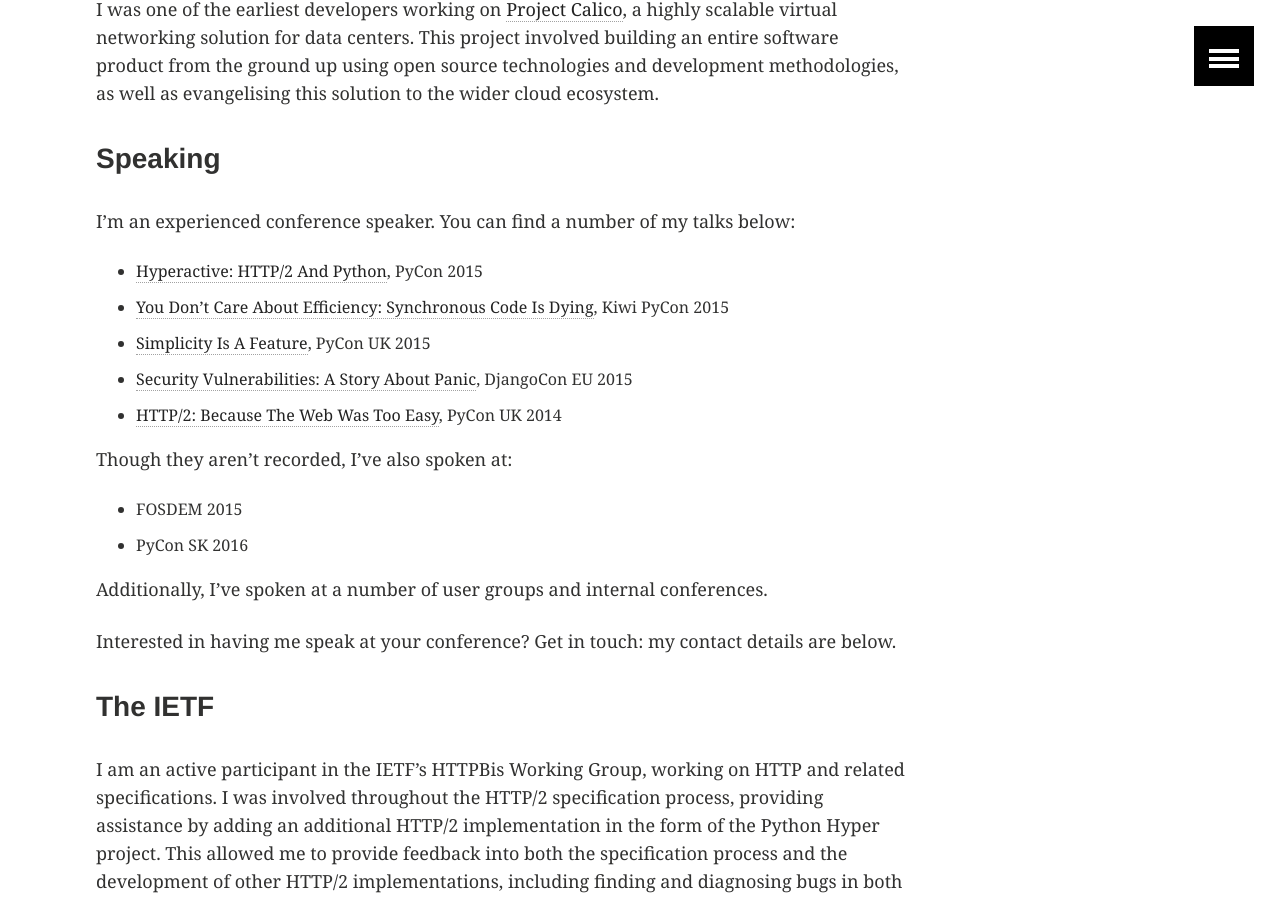
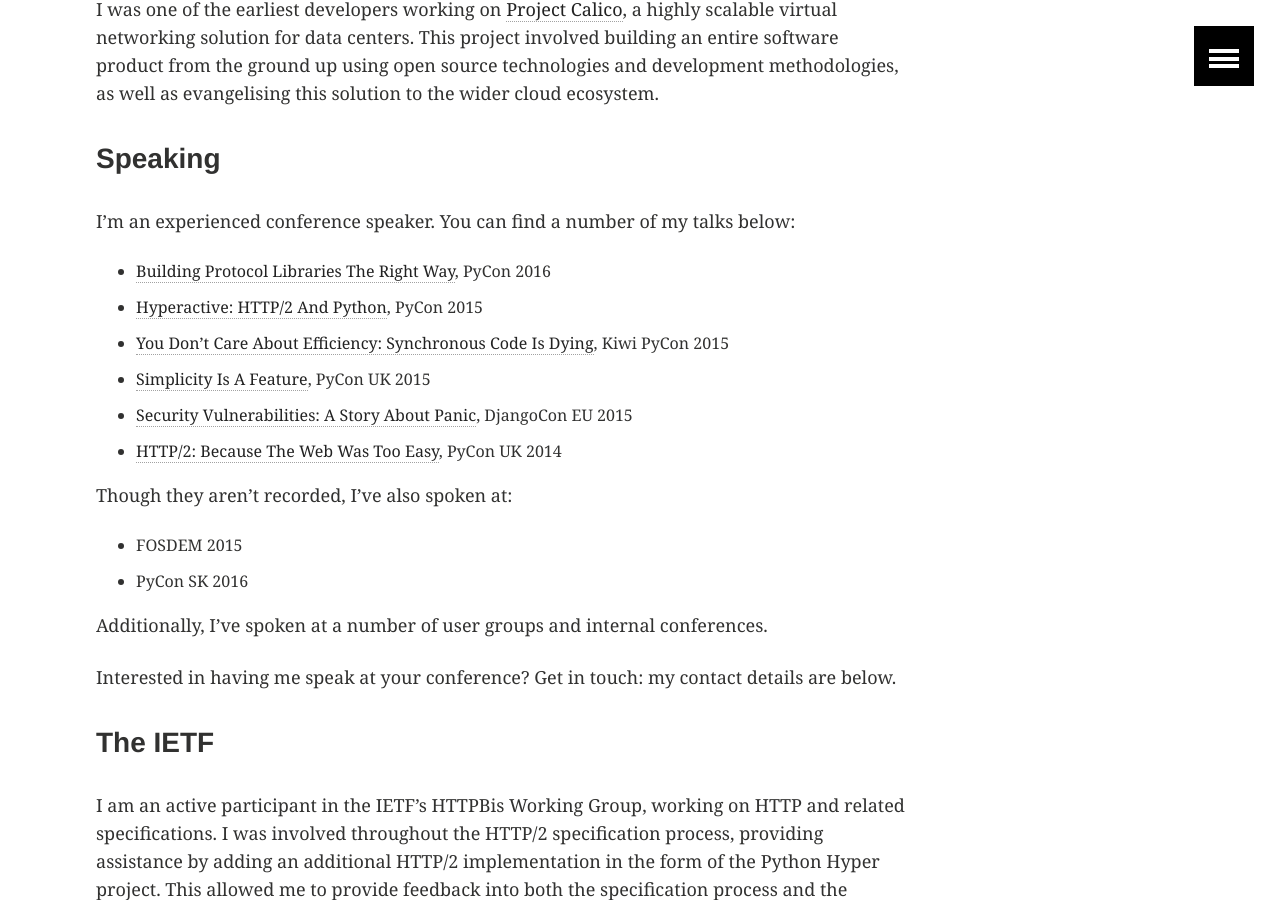
Before and after one commit to Lukasa/lukasa.co.uk, a Jekyll site: the page built from about.md, in a window 1280 px wide and 900 px high, scrolled down 2472 px. Built offline with Jekyll 4.4.1, drawn with Linux system fonts in a browser that asks for light colours.

Commit message:
Add Building Protocol Libraries The Right Way

```diff
--- a/about.md
+++ b/about.md
@@ -63,6 +63,7 @@ I was one of the earliest developers working on [Project Calico](https://www.pro
 
 I'm an experienced conference speaker. You can find a number of my talks below:
 
+- [Building Protocol Libraries The Right Way](https://www.youtube.com/watch?v=7cC3_jGwl_U), PyCon 2016
 - [Hyperactive: HTTP/2 And Python](https://youtu.be/ACXVyvm5eTc), PyCon 2015
 - [You Don't Care About Efficiency: Synchronous Code Is Dying](https://youtu.be/7b4z7y6Lohw), Kiwi PyCon 2015
 - [Simplicity Is A Feature](https://youtu.be/KV9BYAdNcsw), PyCon UK 2015
```
